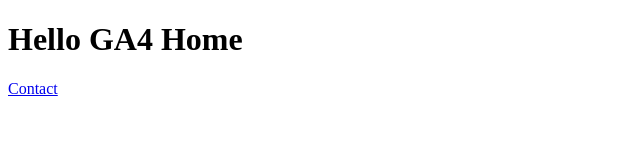
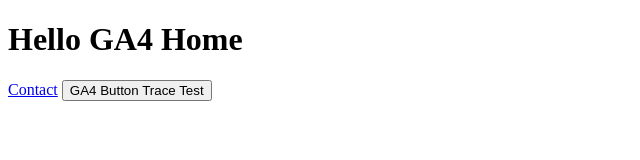
Before and after one commit to Simon-Hsu-Tw/GA4, a website: page index.html in a window 1280 px wide. Shown: the whole page, without its empty margins (0-640 px from the left). Drawn offline with Linux system fonts and the light colour scheme.

Commit message:
add button elemet for test

```diff
--- a/index.html
+++ b/index.html
@@ -21,5 +21,9 @@
     <!-- End Google Tag Manager (noscript) -->
     <h1>Hello GA4 Home</h1>
     <a id="contact" href="contact">Contact</a>
+
+    <button data-click="index-ga4-button">GA4 Button Trace Test</button>
+
+
   </body>
 </html>
```
